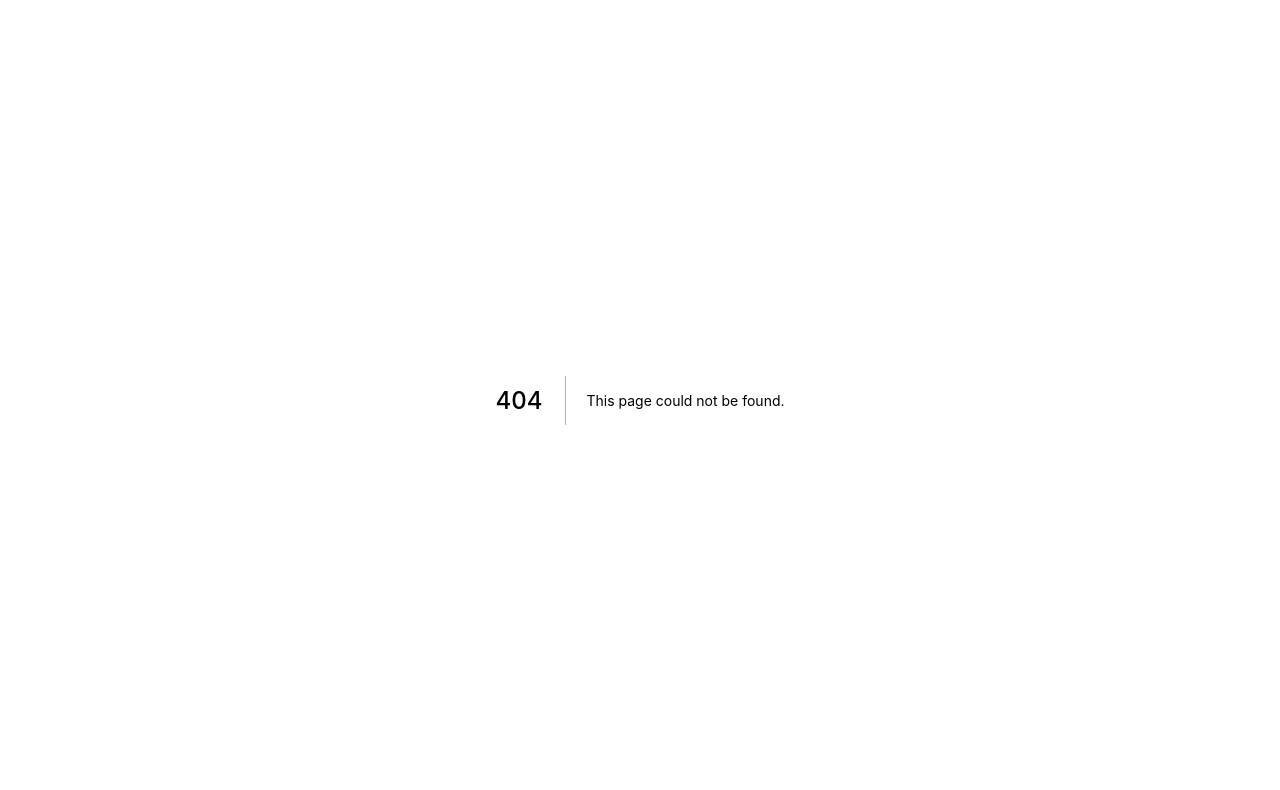
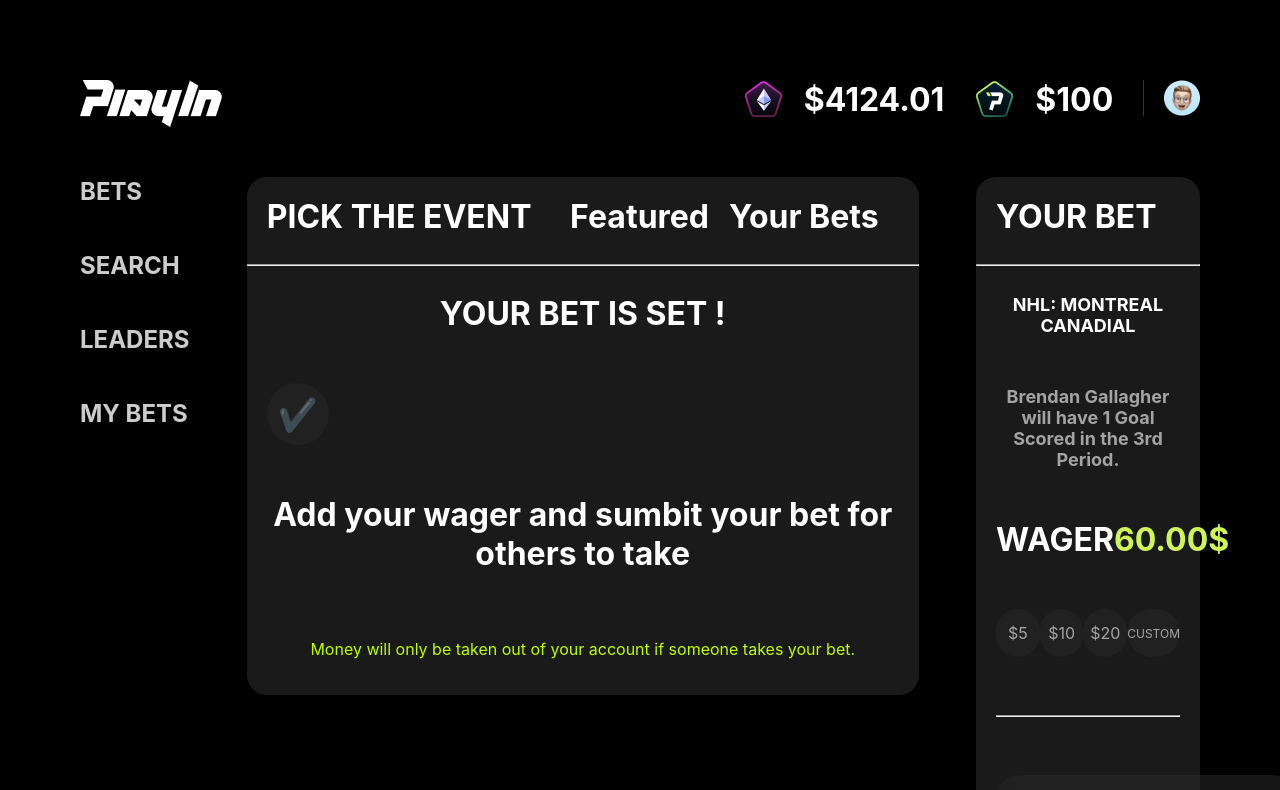
Before and after one commit to Huraira-authornate/playinbet, a Next.js app: page /bet in a window 1280 px wide. Before the commit this address had no page. Shown: the top 790 px of the page. Built offline with nearby package versions, Linux system fonts and the light colour scheme.

Commit message:
Modify home page and create bet page add new components

```diff
--- /dev/null
+++ b/components/Button.js
@@ -0,0 +1,15 @@
+import styled from 'styled-components';
+
+export const Button = styled.button`
+display: flex;
+flex-direction: row;
+justify-content: center;
+align-items: center;
+padding: 16px 40px 18px;
+gap: 10px;
+
+width: 300px;
+height: 56px;
+background: linear-gradient(97.74deg, #CEF458 44.02%, #AE29DD 178.75%);
+border-radius: 70px;
+`
--- /dev/null
+++ b/components/Card.js
@@ -0,0 +1,67 @@
+import styled from 'styled-components';
+import { Image } from './Image';
+import { P } from './TypoGraphy';
+import { H1 } from './TypoGraphy';
+const Card = styled.div`
+    justify-content: center
+  flex-direction: column;
+  padding: 20px;
+  width: 350px;
+  height: auto;
+`;
+const CardHead = styled.div`
+  display: flex;
+  flex-direction: row;
+  justify-content:space-around;
+`;
+const CardIcon = styled.div`
+  justify-content: space-between;
+  margin:10px
+`;
+const CardContent = styled.div`
+  display: flex;
+  flex-direction: column;
+`;
+
+const AlignRight = styled.div`
+display: flex;
+justify-content: space-between
+`
+export const BorderBox = styled.div`
+display: flex;
+flex-direction: row;
+justify-content: space-around;
+align-items: center;
+width: 300px;
+height: 48px;
+background: #262626;
+border-radius: 100px;
+opacity: 0.6
+`;
+
+export function CardBox({time,points,chat, name, percentage, number,discription}) {
+  return (
+    <Card>
+      <CardHead>
+      <Image
+            width={'50px'}
+            height='50px'
+            src='/assets/profile.png'
+            alt='profile-pic'
+          />
+        <AlignRight>
+        <CardIcon> <P>{time}m</P> </CardIcon>
+        <CardIcon> <P>{points}Points</P> </CardIcon>
+        <CardIcon> <P>{chat} chats</P> </CardIcon>
+        </AlignRight>
+      </CardHead>
+      <CardContent>
+            <P> <H1 style={{fontSize:'22px'}}>@{name}</H1> Bet on the person</P>
+            <P>{discription}</P>
+      </CardContent>
+      <BorderBox><P style={{fontSize:'18px'}}>{percentage}</P> <H1 style={{
+        color:'#CEF458'
+      }}>{number}</H1> </BorderBox>
+    </Card>
+  );
+}
--- a/components/Styles.js
+++ b/components/Styles.js
@@ -13,3 +13,8 @@ export const BoxHome = styled.div`
 export const BoxHomeWrapper = styled.div`
   padding: 40px;
 `;
+export const CenterItems = styled.div`
+  align-items: center;
+  text-align: center;
+  padding: 20px;
+`
--- a/components/TypoGraphy.js
+++ b/components/TypoGraphy.js
@@ -13,10 +13,11 @@ export const H1 = styled.h1`
     css`
       text-transform: uppercase;
       font-weight: 700;
-      font-size: 24px;
+      font-size: ${(props) => (props.size ? `${props.size}px` : '24px')};
       line-height: 29px;
     `}
 `;
 export const P = styled.p`
   color: white;
+  font-size: ${(props) => (props.size ? `${props.size}px` : '16px')};
 `;
--- /dev/null
+++ b/pages/bet.js
@@ -0,0 +1,92 @@
+import Head from 'next/head';
+import Image from 'next/image';
+import { Container } from '../components/Layout';
+import { Row, Col } from 'react-bootstrap';
+import {
+  BoxHome,
+  BoxHomeWrapper,
+  CenterItems,
+  MainHome,
+  Wrapper,
+} from '../components/Styles';
+import { Navbar } from '../components/Navbar';
+import styles from '../styles/Home.module.css';
+import { Sidebar } from '../components/Sidebar';
+import Spacer from '../components/Spacer';
+import { Box } from '../components/Box';
+import { InputBox } from '../components/InputBox';
+import { H1, P } from '../components/TypoGraphy';
+import { CardBox } from '../components/Card';
+import { BorderBox } from '../components/Card';
+import { Button } from '../components/Button';
+
+const menu = [
+  { text: 'Featured' },
+  {
+    text: 'Your Bets',
+  },
+];
+export default function Home() {
+  return (
+    <Wrapper>
+      <Container>
+        <Navbar />
+        <Spacer />
+        <MainHome>
+          <Sidebar />
+          <Box width={'60%'} height={'100%'} title='Pick the event' menu={menu}>
+            <CenterItems>
+              <H1> YOUR BET IS SET !</H1>
+              <Spacer />
+              <BorderBox style={{ width: '62px', height: '62px' }}>
+                 <H1>✔️</H1>
+              </BorderBox>
+              <Spacer />
+              <H1>Add your wager and sumbit your bet for others to take</H1>
+              <Spacer />
+              <P style={{ color: '#BCFE01' }}>
+                Money will only be taken out of your account if someone takes
+                your bet.
+              </P>
+            </CenterItems>
+          </Box>
+          <Box width={'20%'} height={'100%'} title='Your BET'>
+            <CenterItems>
+            <H1 style={{ fontSize: '18px' }}>NHL: MONTREAL CANADIAL</H1>
+            <Spacer />
+            <H1 style={{ fontSize: '18px', opacity: 0.6 }}>
+              Brendan Gallagher will have 1 Goal Scored in the 3rd Period.
+            </H1>
+            <Spacer />
+            <BoxHome>
+              <H1>WAGER</H1>
+              <H1 style={{ color: '#CEF458' }}>60.00$</H1>
+            </BoxHome>
+            <Spacer />
+            <BoxHome>
+              <BorderBox>
+                <P>$5</P>
+              </BorderBox>{' '}
+              <BorderBox>
+                <P>$10</P>
+              </BorderBox>{' '}
+              <BorderBox>
+                <P>$20</P>
+              </BorderBox>{' '}
+              <BorderBox>
+                <P style={{ fontSize: '12px' }}>CUSTOM</P>
+              </BorderBox>
+            </BoxHome>
+            <Spacer />
+            <hr style={{ backgroundColor: '#CEF458' }} />
+            <Spacer />
+            <BorderBox ><P> Share with: Live group</P></BorderBox>
+            <Spacer />
+            <Button>Sumbit Bet</Button>
+            </CenterItems>
+          </Box>
+        </MainHome>
+      </Container>
+    </Wrapper>
+  );
+}
```
Also changed, not shown: pages/index.js (+23 -1 lines), components/Bet.js (added).
